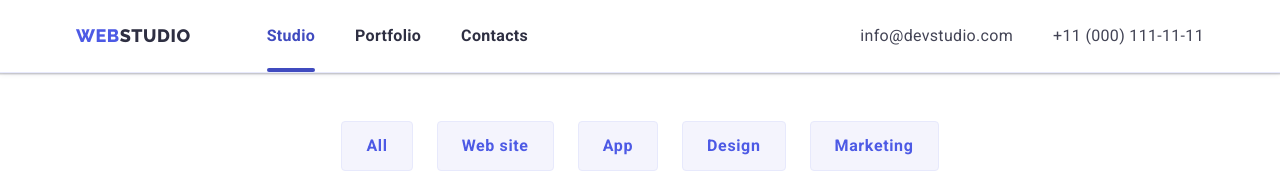
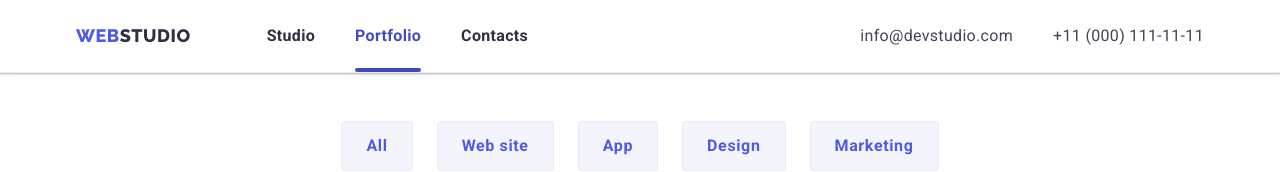
Before and after one commit to JuliaTarasenko00/goit-markup-hw-07, a plain HTML site: page portfolio.html in a window 1280 px wide. Shown: the top 172 px of the page. Drawn offline with nearby package versions, Linux system fonts and the light colour scheme.

Commit message:
goit-markup-hw-07

```diff
--- a/portfolio.html
+++ b/portfolio.html
@@ -29,10 +29,12 @@
           >
           <ul class="header list">
             <li class="header-item">
-              <a class="header-link link current" href="./index.html">Studio</a>
+              <a class="header-link link" href="./index.html">Studio</a>
             </li>
             <li class="header-item">
-              <a class="header-link link" href="./portfolio.html">Portfolio</a>
+              <a class="header-link link current" href="./portfolio.html"
+                >Portfolio</a
+              >
             </li>
             <li class="header-item">
               <a class="header-link link" href="">Contacts</a>
```
